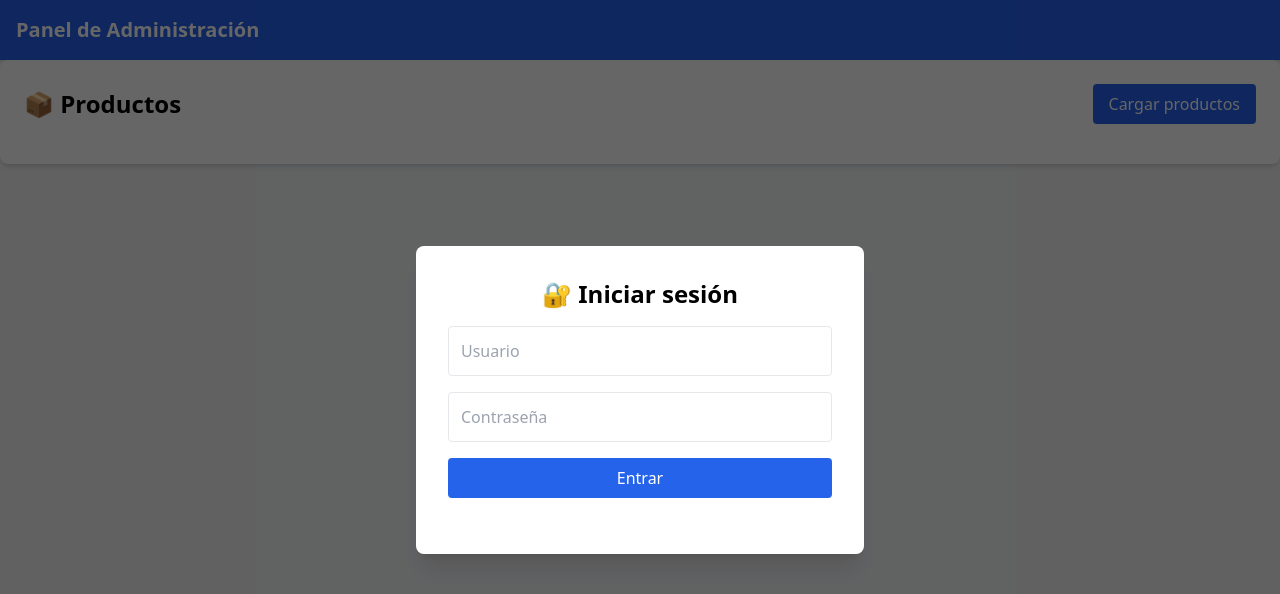
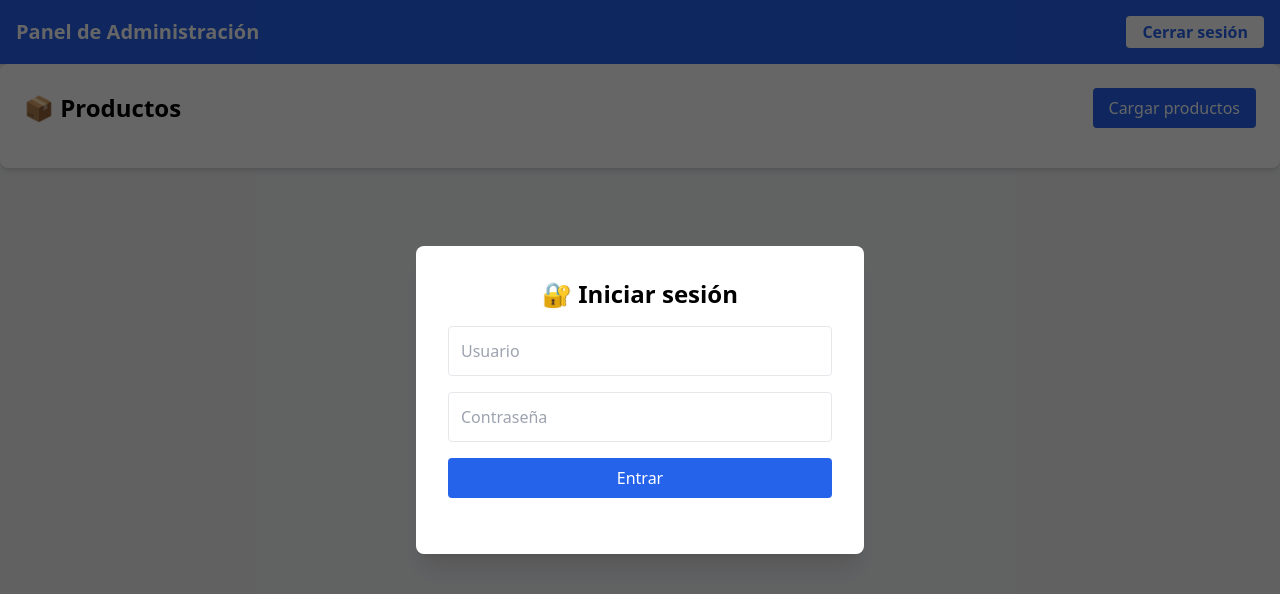
Before and after one commit to joans23/proyectoFinal_JMS, a website: page public/admin.html in a window 1280 px wide. Drawn offline with nearby package versions, Linux system fonts and the light colour scheme.

Commit message:
1. Se agrega btn de logout.

```diff
--- a/public/admin.html
+++ b/public/admin.html
@@ -50,8 +50,12 @@
   </div>
 
 </div>
-    <nav class="bg-primary text-white p-4 shadow-md">
+    <nav class="bg-primary text-white p-4 shadow-md flex justify-between items-center">
         <h1 class="text-xl font-bold">Panel de Administración</h1>
+        <button onclick="logout()" id="logoutBtn"
+        class="bg-white text-primary font-semibold px-4 py-1 rounded hover:bg-gray-200 transition">
+        Cerrar sesión
+    </button>
     </nav>
     <!-- MODAL LOGIN -->
 <div id="loginModal" class="fixed inset-0 bg-black/60 flex items-center justify-center z-50">
@@ -327,7 +331,13 @@ function checkSession() {
   return Date.now() < expireAt;
 }
 
+function logout() {
+    localStorage.clear();
+    location.reload();
+}
+
 window.onload = () => {
+  document.getElementById("logoutBtn").classList.remove("hidden");
   const savedToken = localStorage.getItem("token");
   const savedRole = localStorage.getItem("role");
 
```
